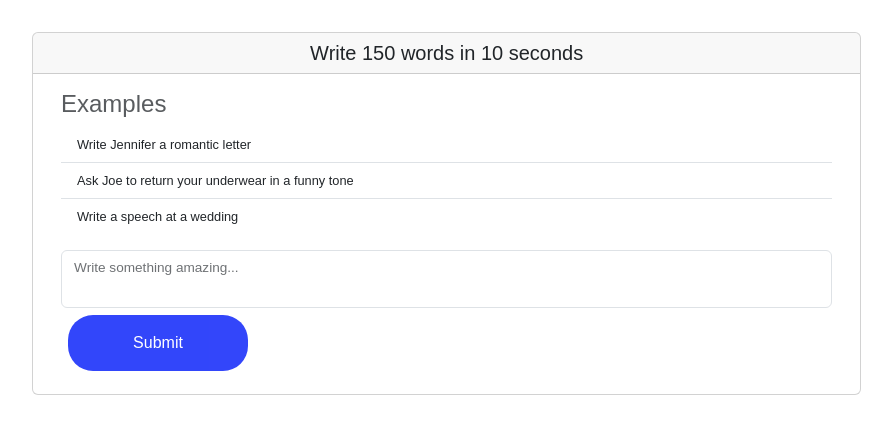
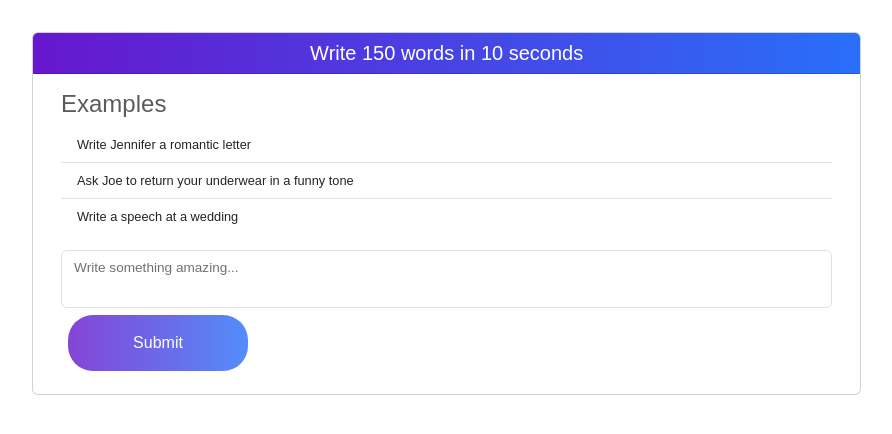
Before and after one commit to amiaynara/letter_generator, a Flask app: page / in a window 1280 px wide. Shown: the top 434 px of the page, without its empty margins (300-1192 px from the left). Run offline with Flask 2, Linux system fonts and the light colour scheme; parts of the project's set-up code (start-up, migrations or seed data) failed here and were passed over; some libraries are stand-ins or nearby versions.

Commit message:
Add files via upload

```diff
--- a/static/css/my_styles.css
+++ b/static/css/my_styles.css
@@ -4,7 +4,7 @@ body {font-family: Arial, Helvetica, sans-serif;}
 }
 /* Button used to open the contact form - fixed at the bottom of the page */
 .open-button {
-  background-color: #0018F9;
+  background: linear-gradient(to right, rgb(103, 23, 205), rgb(41, 111, 249));
   color: white;
   padding: 16px 20px;
   border: none;
@@ -135,6 +135,11 @@ body {font-family: Arial, Helvetica, sans-serif;}
   padding: 0px !important;
 }
 
+.card-header {
+background: linear-gradient(to right, rgb(103, 23, 205), rgb(41, 111, 249));
+color: #ffffff;
+}
+
 @media (min-width: 768px) {
   body {
     margin: 0px;
```
